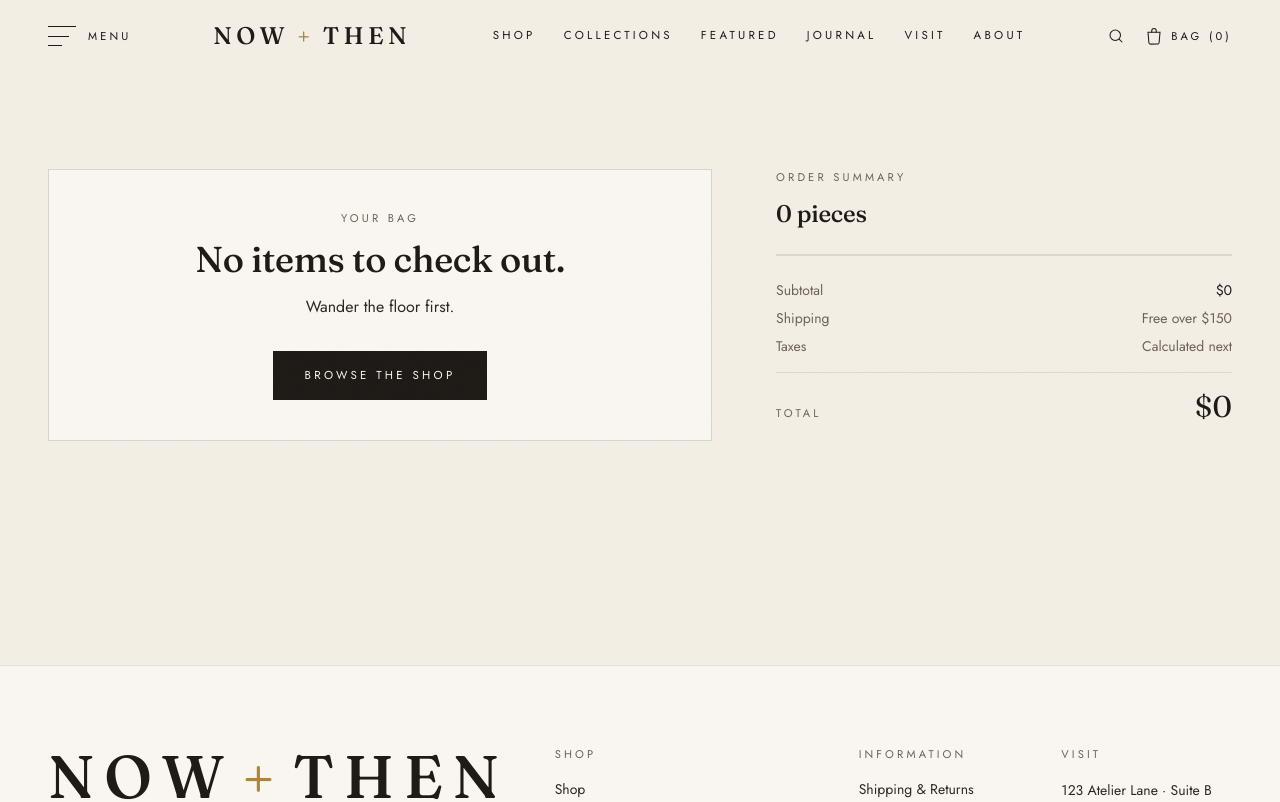
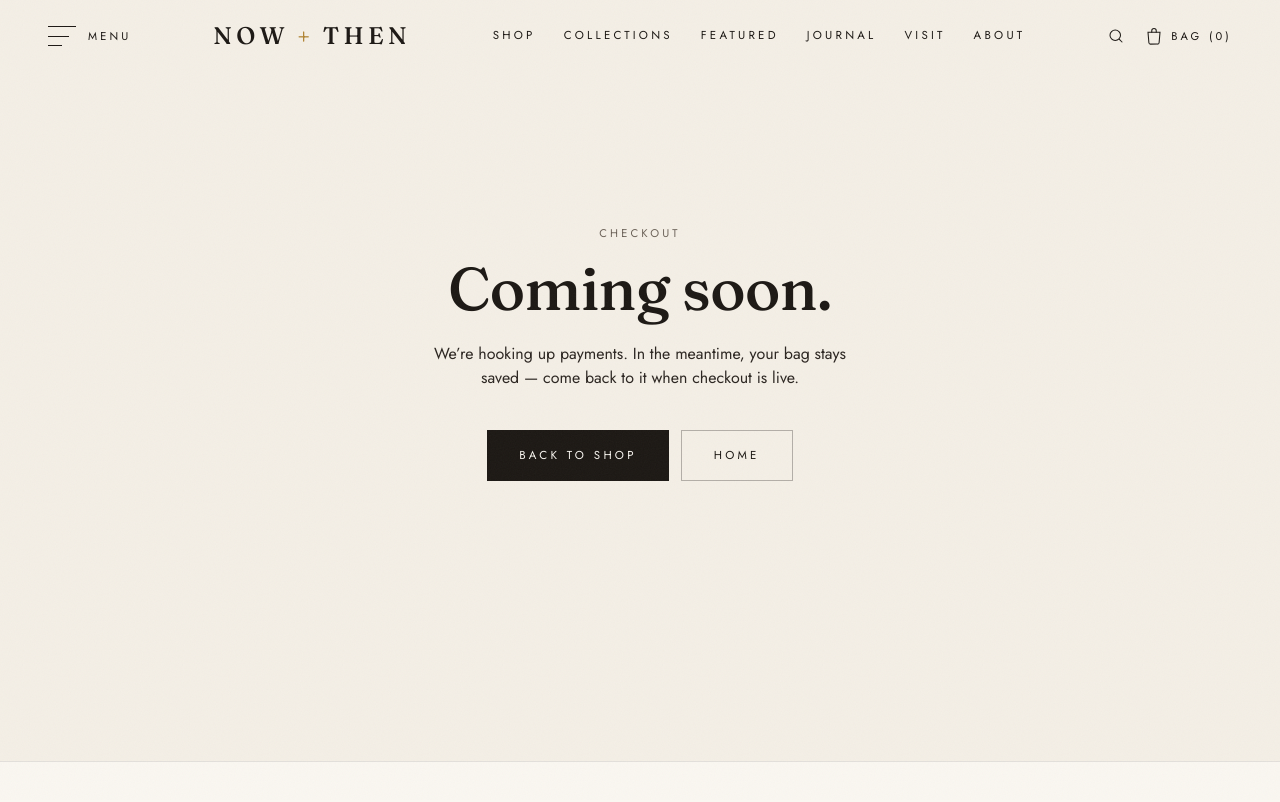
Before and after one commit to Volta-NYC/nowthen, a Next.js app: page /checkout in a window 1280 px wide. Shown: the top 802 px of the page. Built offline with nearby package versions, Linux system fonts and the light colour scheme.

Commit message:
feat: simplify checkout page and update shop grid filtering logic

```diff
--- a/src/app/checkout/page.tsx
+++ b/src/app/checkout/page.tsx
@@ -1,200 +1,20 @@
-"use client"
+import Link from "next/link"
 
-import Image from "next/image"
-import Link from "next/link"
-import { useEffect, useState } from "react"
-import { useCart } from "@/lib/cart/cart-context"
-import { findProduct } from "@/lib/content/products"
-
-// Placeholder checkout. The cart state is real and persistent — this page
-// summarizes the order and stops where a real payment processor would
-// take over (Stripe Checkout, Shopify, etc.). Submitting the demo form
-// clears the cart and shows an "Order received" confirmation.
+export const metadata = { title: "Checkout" }
 
 export default function CheckoutPage() {
-  const { lines, subtotal, clear } = useCart()
-  const [mounted, setMounted] = useState(false)
-  const [done, setDone] = useState(false)
-  const [reference, setReference] = useState<string | null>(null)
-  useEffect(() => setMounted(true), [])
-
-  const onSubmit = (e: React.FormEvent) => {
-    e.preventDefault()
-    // Demo: in a real build this would POST to /api/checkout and redirect
-    // to the payment provider's hosted checkout.
-    const ref = "NT-" + Math.random().toString(36).slice(2, 8).toUpperCase()
-    setReference(ref)
-    setDone(true)
-    clear()
-    window.scrollTo({ top: 0 })
-  }
-
-  // SSR-safe empty state until hydration completes.
-  const empty = mounted && lines.length === 0 && !done
-
   return (
-    <div className="shell grid grid-cols-1 gap-12 pb-24 pt-16 md:grid-cols-12 md:gap-16 md:pt-24">
-      {/* LEFT — order form / confirmation */}
-      <section className="md:col-span-7">
-        {done ? (
-          <div className="border border-ink/15 bg-bone-50 p-8 md:p-12">
-            <p className="eyebrow">Order received</p>
-            <h1 className="mt-4 font-display text-4xl md:text-5xl">Thank you.</h1>
-            <p className="mt-5 text-ink-soft">
-              We’ll wrap this with care and ship it within a few days. You’ll
-              get an email when it’s on its way.
-            </p>
-            <p className="mt-6 text-sm text-ink-muted">
-              Reference <span className="font-mono text-ink">{reference}</span>
-            </p>
-            <div className="mt-10 flex gap-3">
-              <Link href="/shop" className="btn-ink">Keep shopping</Link>
-              <Link href="/" className="btn-outline">Back to home</Link>
-            </div>
-          </div>
-        ) : empty ? (
-          <div className="border border-ink/15 bg-bone-50 p-10 text-center">
-            <p className="eyebrow">Your bag</p>
-            <h1 className="mt-3 font-display text-4xl">No items to check out.</h1>
-            <p className="mt-4 text-ink-soft">Wander the floor first.</p>
-            <Link href="/shop" className="btn-ink mt-8">Browse the shop</Link>
-          </div>
-        ) : (
-          <>
-            <p className="eyebrow">Checkout</p>
-            <h1 className="mt-4 font-display text-4xl md:text-5xl">
-              A few details and we’ll send it on its way.
-            </h1>
-            <p className="mt-5 max-w-md text-ink-soft">
-              This is a demo storefront — no card will be charged. Submitting
-              the form simulates an order and clears your bag.
-            </p>
-
-            <form onSubmit={onSubmit} className="mt-12 space-y-12">
-              <fieldset className="space-y-6">
-                <legend className="eyebrow mb-4">Contact</legend>
-                <Field label="Email" name="email" type="email" required />
-                <Field label="Phone (optional)" name="phone" type="tel" />
-              </fieldset>
-
-              <fieldset className="space-y-6">
-                <legend className="eyebrow mb-4">Shipping</legend>
-                <div className="grid grid-cols-1 gap-6 sm:grid-cols-2">
-                  <Field label="First name" name="first" required />
-                  <Field label="Last name" name="last" required />
-                </div>
-                <Field label="Address" name="addr1" required />
-                <Field label="Apt / Suite (optional)" name="addr2" />
-                <div className="grid grid-cols-1 gap-6 sm:grid-cols-3">
-                  <Field label="City" name="city" required />
-                  <Field label="State" name="state" required />
-                  <Field label="ZIP" name="zip" required />
-                </div>
-              </fieldset>
-
-              <fieldset>
-                <legend className="eyebrow mb-4">Payment</legend>
-                <div className="border border-dashed border-ink/30 bg-bone-50 px-5 py-6 text-sm text-ink-muted">
-                  Card collection happens on the next step. This demo skips
-                  payment — clicking <em>Place order</em> simulates a paid order.
-                </div>
-              </fieldset>
-
-              <button className="btn-ink w-full text-center">
-                Place order · ${subtotal}
-              </button>
-              <p className="text-center text-[0.65rem] uppercase tracking-widest text-ink-muted">
-                You’ll get a confirmation email at the address above.
-              </p>
-            </form>
-          </>
-        )}
-      </section>
-
-      {/* RIGHT — order summary, sticky on desktop */}
-      <aside className="md:col-span-5">
-        <div className="md:sticky md:top-28">
-          <p className="eyebrow">Order summary</p>
-          <h2 className="mt-3 font-display text-2xl">
-            {mounted ? lines.length : 0} {lines.length === 1 ? "piece" : "pieces"}
-          </h2>
-
-          <ul className="mt-6 divide-y divide-ink/10 border-y border-ink/10">
-            {mounted && lines.length > 0
-              ? lines.map((l, i) => {
-                  const p = findProduct(l.slug)
-                  if (!p) return null
-                  return (
-                    <li key={i} className="flex items-start gap-5 py-5">
-                      <div className="relative aspect-[4/5] w-20 shrink-0 overflow-hidden bg-bone-200">
-                        <Image src={p.images[0]} alt={p.name} fill sizes="80px" className="object-cover" />
-                        <span className="absolute -right-2 -top-2 grid h-5 min-w-[1.25rem] place-items-center rounded-full bg-ink px-1 text-[0.65rem] tabular-nums text-bone-50">
-                          {l.qty}
-                        </span>
-                      </div>
-                      <div className="flex min-w-0 flex-1 flex-col">
-                        <p className="font-display text-base leading-tight">{p.name}</p>
-                        {(l.size || l.variant) && (
-                          <p className="mt-1 text-[0.65rem] uppercase tracking-widest text-ink-muted">
-                            {l.variant} {l.variant && l.size ? "·" : ""} {l.size ? `Size ${l.size}` : ""}
-                          </p>
-                        )}
-                      </div>
-                      <p className="shrink-0 text-sm tabular-nums">${p.price * l.qty}</p>
-                    </li>
-                  )
-                })
-              : null}
-          </ul>
-
-          <dl className="mt-6 space-y-2 text-sm">
-            <Row label="Subtotal" value={`$${mounted ? subtotal : 0}`} />
-            <Row label="Shipping" value="Free over $150" muted />
-            <Row label="Taxes" value="Calculated next" muted />
-          </dl>
-          <div className="rule my-4" />
-          <div className="flex items-baseline justify-between">
-            <p className="eyebrow">Total</p>
-            <p className="font-display text-3xl tabular-nums">${mounted ? subtotal : 0}</p>
-          </div>
-        </div>
-      </aside>
-    </div>
+    <section className="shell flex min-h-[70vh] flex-col items-center justify-center text-center">
+      <p className="eyebrow">Checkout</p>
+      <h1 className="mt-4 font-display text-5xl sm:text-6xl">Coming soon.</h1>
+      <p className="mt-6 max-w-md text-ink-soft">
+        We’re hooking up payments. In the meantime, your bag stays saved —
+        come back to it when checkout is live.
+      </p>
+      <div className="mt-10 flex gap-3">
+        <Link href="/shop" className="btn-ink">Back to shop</Link>
+        <Link href="/" className="btn-outline">Home</Link>
+      </div>
+    </section>
   )
 }
-
-function Row({ label, value, muted }: { label: string; value: string; muted?: boolean }) {
-  return (
-    <div className="flex items-baseline justify-between">
-      <dt className="text-ink-muted">{label}</dt>
-      <dd className={muted ? "text-ink-muted" : "tabular-nums"}>{value}</dd>
-    </div>
-  )
-}
-
-function Field({
-  label,
-  name,
-  type = "text",
-  required,
-}: {
-  label: string
-  name: string
-  type?: string
-  required?: boolean
-}) {
-  return (
-    <label className="relative block">
-      <input
-        name={name}
-        type={type}
-        required={required}
-        placeholder=" "
-        className="peer block w-full border-b border-ink/30 bg-transparent py-3 text-ink placeholder-transparent focus:border-ink focus:outline-none"
-      />
-      <span className="pointer-events-none absolute left-0 top-0 origin-left -translate-y-3 text-[0.7rem] uppercase tracking-widest text-ink-muted transition-all peer-placeholder-shown:translate-y-3 peer-placeholder-shown:text-sm peer-placeholder-shown:tracking-normal peer-focus:-translate-y-3 peer-focus:text-[0.7rem] peer-focus:tracking-widest peer-focus:text-ink">
-        {label}
-      </span>
-    </label>
-  )
-}
--- a/src/lib/components/shop-grid.tsx
+++ b/src/lib/components/shop-grid.tsx
@@ -15,11 +15,7 @@ export default function ShopGrid({ initialFilter = "all" as FilterKey, hideContr
 
   const filtered = useMemo(() => {
     let r: Product[] = products
-    if (filter === "now" || filter === "then") {
-      r = r.filter((p) => p.era === filter)
-    } else if (filter !== "all") {
-      r = r.filter((p) => p.collections.includes(filter))
-    }
+    if (filter !== "all") r = r.filter((p) => p.collections.includes(filter))
     if (sort === "low") r = [...r].sort((a, b) => a.price - b.price)
     if (sort === "high") r = [...r].sort((a, b) => b.price - a.price)
     return r
@@ -31,9 +27,6 @@ export default function ShopGrid({ initialFilter = "all" as FilterKey, hideContr
         <div className="shell flex flex-col gap-6 border-y border-ink/10 py-5 md:flex-row md:items-center md:justify-between">
           <div className="-mx-1 flex flex-wrap items-center gap-x-1 gap-y-2 text-[0.72rem] uppercase tracking-widest">
             <Chip active={filter === "all"} onClick={() => setFilter("all")}>All</Chip>
-            <Chip active={filter === "now"} onClick={() => setFilter("now")}>Now</Chip>
-            <Chip active={filter === "then"} onClick={() => setFilter("then")}>Then</Chip>
-            <span className="mx-2 h-3 w-px bg-ink/20" />
             {cols.map((c) => (
               <Chip key={c.slug} active={filter === c.slug} onClick={() => setFilter(c.slug)}>
                 {c.name}
```
